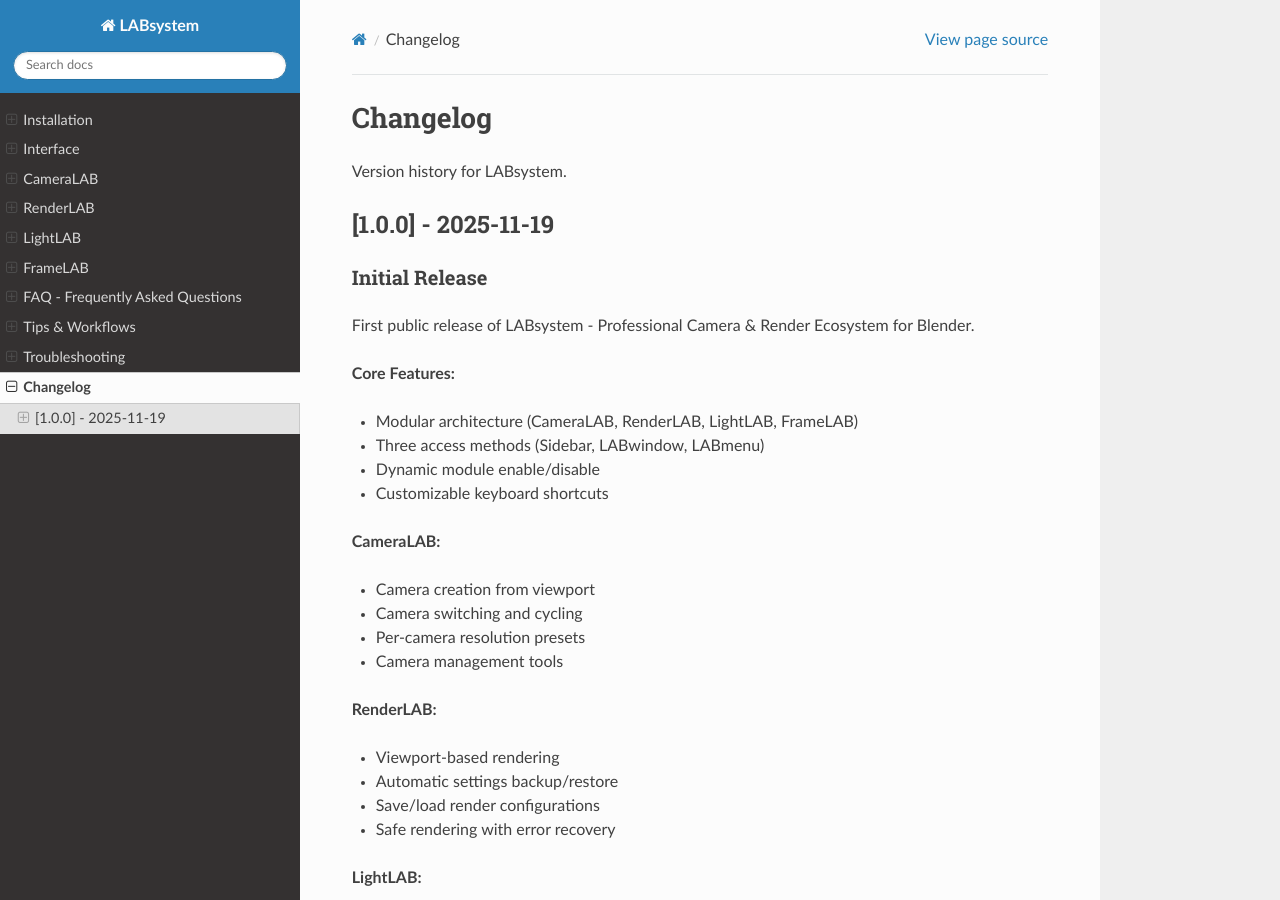
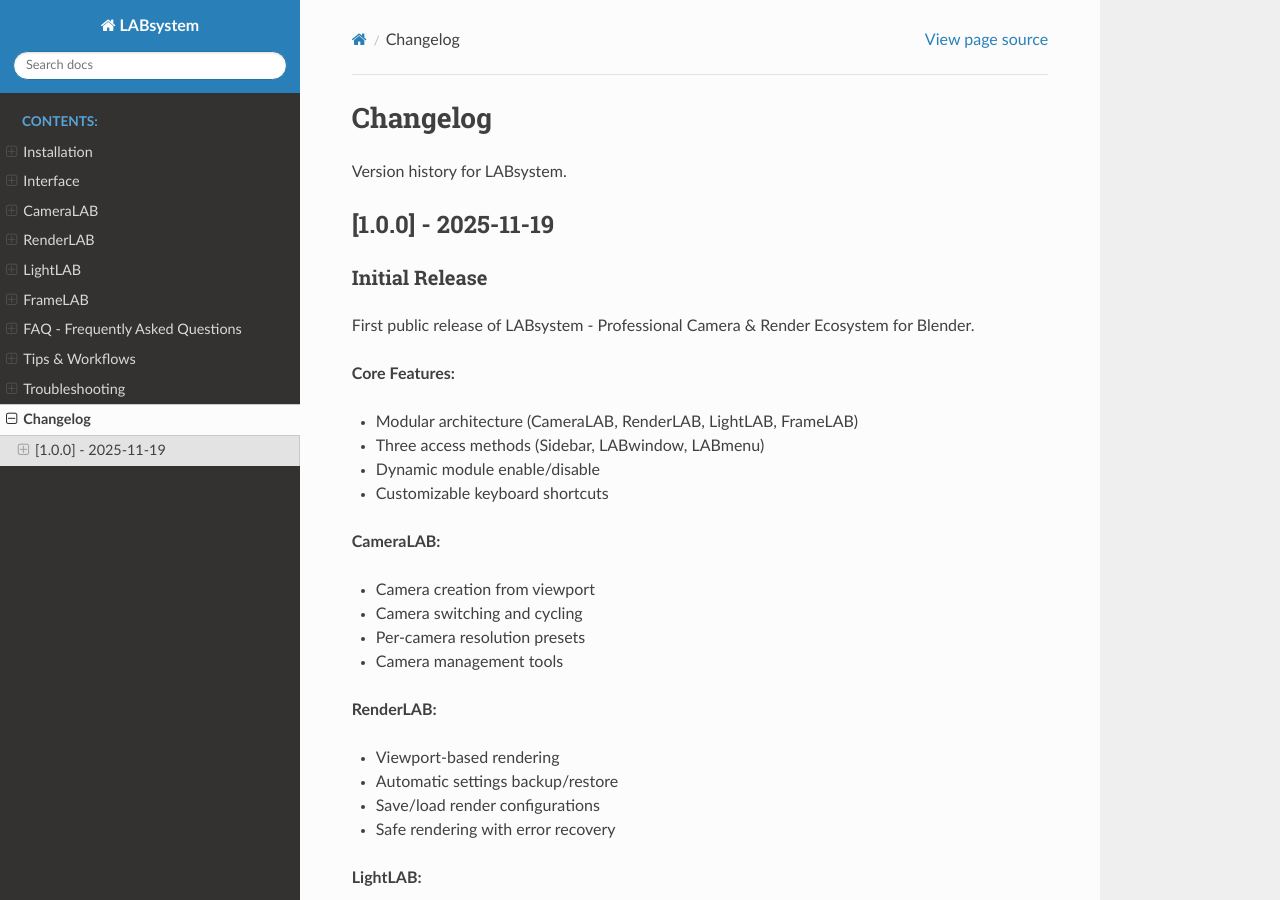
Before and after one commit to Pino02I/labsystem-docs, a Sphinx documentation site: the page built from docs/changelog.md, in a window 1280 px wide and 900 px high. Built offline with Sphinx 7.4.7 and the Read the Docs theme 3.1.0, drawn with Linux system fonts in a browser that asks for light colours; pages that are not in the unit, such as notebooks, are missing from menus.

Commit message:
Increase maxdepth of table of contents to 2

```diff
--- a/docs/index.rst
+++ b/docs/index.rst
@@ -29,8 +29,10 @@
 ---------------
 
 .. toctree::
-   :maxdepth: 1
+   :maxdepth: 2
+   :caption: Contents:
 
+   LABsystem <index>
    installation
    interface
 
```
